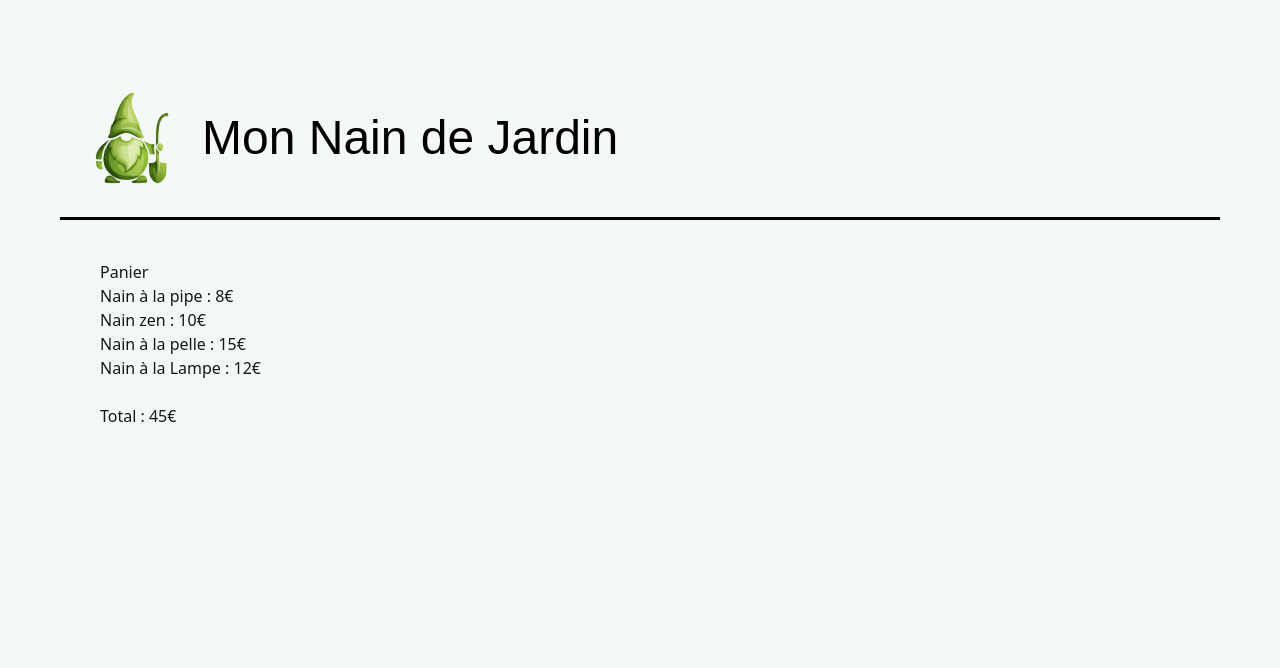
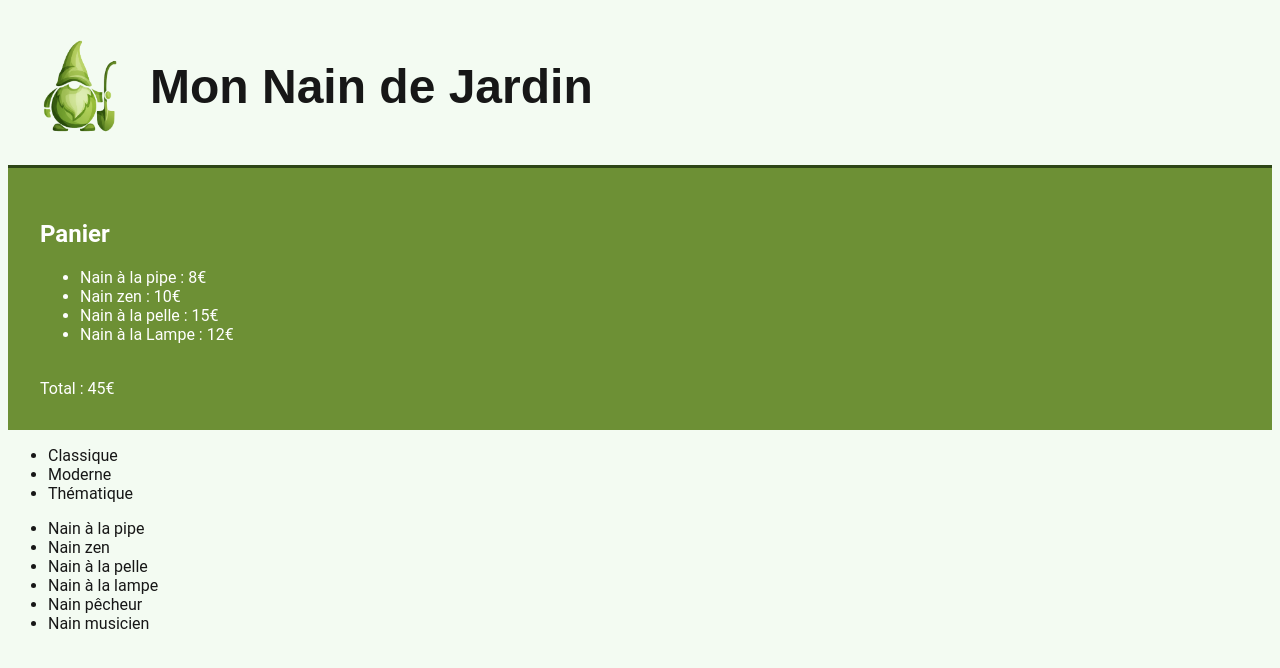
Before and after one commit to Lilousound/mon-nain-de-jardin, a Next.js app: page / in a window 1280 px wide. Shown: the top 668 px of the page. Built offline with nearby package versions, Linux system fonts and the light colour scheme.

Commit message:
created a list of garden dwarfs. displayed on the page, with the categories filtered

```diff
--- a/app/components/Cart.tsx
+++ b/app/components/Cart.tsx
@@ -1,3 +1,5 @@
+import '../styles/Cart.css'
+
 function Cart() {
 const pipePrice = 8
 const zenPrice = 10
@@ -6,7 +8,7 @@ const lampePrice = 12
 return (<div className="cart">
     <h2>Panier</h2>
     <ul>
-    <li>Nain à la pipe : {pipePrice}€</li>
+     <li>Nain à la pipe : {pipePrice}€</li>
      <li>Nain zen : {zenPrice}€</li>
      <li>Nain à la pelle : {pellePrice}€</li>
      <li>Nain à la Lampe : {lampePrice}€</li>
--- /dev/null
+++ b/app/components/ShoppingList.tsx
@@ -0,0 +1,25 @@
+import { nainsList } from '../datas/nainsList'
+
+export function ShoppingList() {
+  const categories = nainsList.reduce(
+    (acc, nain) =>
+      acc.includes(nain.category) ? acc : acc.concat(nain.category),
+    []
+  )
+  return (
+    <div>
+      <ul>
+        {categories.map((cat) =>
+        <li key={cat}>{cat}</li> )}
+      </ul>
+      <ul>
+        {nainsList.map((nain) =>
+          <li key={nain.id}>{nain.name}</li>
+        )}
+      </ul>
+    </div>
+
+  )
+}
+
+export default ShoppingList
--- /dev/null
+++ b/app/datas/nainsList.tsx
@@ -0,0 +1,38 @@
+export const nainsList = [
+  {
+      "id": 1,
+      "name": "Nain à la pipe",
+      "category": "Classique",
+      "price": 29.99
+    },
+    {
+      "id": 2,
+      "name": "Nain zen",
+      "category": "Moderne",
+      "price": 34.99
+    },
+    {
+      "id": 3,
+      "name": "Nain à la pelle",
+      "category": "Classique",
+      "price": 27.50
+    },
+    {
+      "id": 4,
+      "name": "Nain à la lampe",
+      "category": "Moderne",
+      "price": 39.99
+    },
+    {
+      "id": 5,
+      "name": "Nain pêcheur",
+      "category": "Thématique",
+      "price": 32.99
+    },
+    {
+      "id": 6,
+      "name": "Nain musicien",
+      "category": "Thématique",
+      "price": 45.00
+    }
+  ]
--- a/app/globals.css
+++ b/app/globals.css
@@ -1,11 +1,12 @@
-@import "tailwindcss";
+/* @import "tailwindcss"; */
 
 :root {
-  --background: #f5f9f6;
+  --background: #f3fbf2;
   --foreground: #171717;
+  --primary-font: 'Roboto', Arial, sans-serif;
 }
 
-@theme inline {
+/* @theme inline {
   --color-background: var(--background);
   --color-foreground: var(--foreground);
   --font-sans: var(--font-geist-sans);
@@ -18,20 +19,13 @@
     --foreground: #ededed;
     --primary-font: 'Roboto', Arial, sans-serif;
   }
-}
+} */
 
 body {
   background: var(--background);
   color: var(--foreground);
   font-family: var(--primary-font);
-  margin:60px;
 }
 h1, h2, h3, h4, h5, h6 {
   font-family: var(--primary-font);
 }
-
-.cart {
-  padding: 40px;
-  width: 300px;
-
-}
--- a/app/page.tsx
+++ b/app/page.tsx
@@ -1,5 +1,6 @@
 import Banner from './components/Banner'
 import Cart from './components/Cart'
+import ShoppingList from './components/ShoppingList'
 
 export default function Home() {
   return (
@@ -7,6 +8,7 @@ export default function Home() {
       <div>
         <Banner />
         <Cart />
+        <ShoppingList />
       </div>
 
 
--- a/app/styles/Banner.css
+++ b/app/styles/Banner.css
@@ -1,8 +1,8 @@
 .banner{
-  color: black;
+  color: var(--main-color);
   text-align: right;
   padding: 32px;
-  border-bottom: solid 3px black;
+  border-bottom: solid 3px #2D4616;
   display: flex;
   align-items: center;
   gap: 30px;
--- /dev/null
+++ b/app/styles/Cart.css
@@ -0,0 +1,5 @@
+.cart{
+  padding: 32px;
+  color: white;
+  background-color: #6D9035;
+}
```
